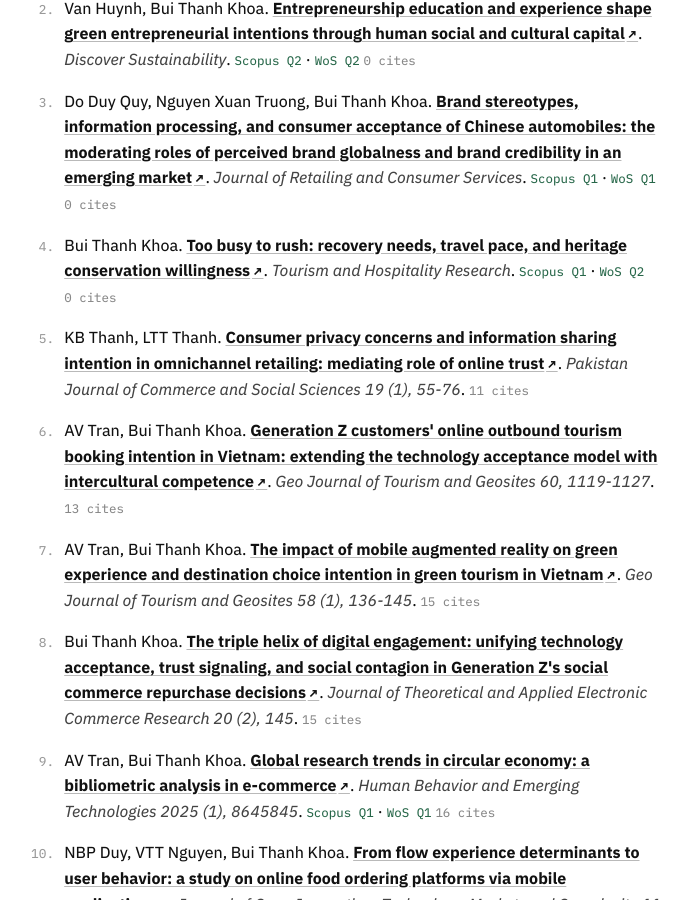
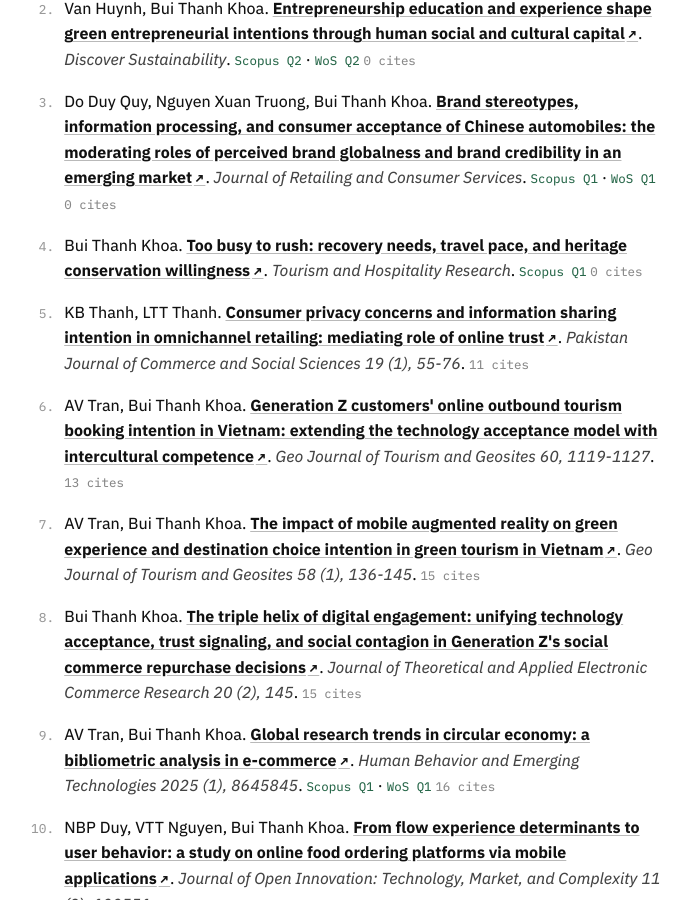
Before and after one commit to KhoaBThanh/KhoaBThanh, a Jekyll site: the page built from index.md, in a window 1280 px wide and 900 px high, scrolled down 1200 px. Shown: the whole window, without its empty margins (295-985 px from the left). Built offline with Jekyll 4.4.1, drawn with Linux system fonts in a browser that asks for light colours.

Commit message:
Remove WOS quality score from publications.yml
Removed WOS quality score from the publication entry.

```diff
--- a/_data/publications.yml
+++ b/_data/publications.yml
@@ -18,7 +18,6 @@
   title: "Too busy to rush: recovery needs, travel pace, and heritage conservation willingness"
   venue: "Tourism and Hospitality Research"
   scopus_q: "Q1"
-  wos_q: "Q2"
   cites: 0
 - year: 2026
   authors: "Do Duy Quy, Nguyen Xuan Truong, Bui Thanh Khoa"
```
